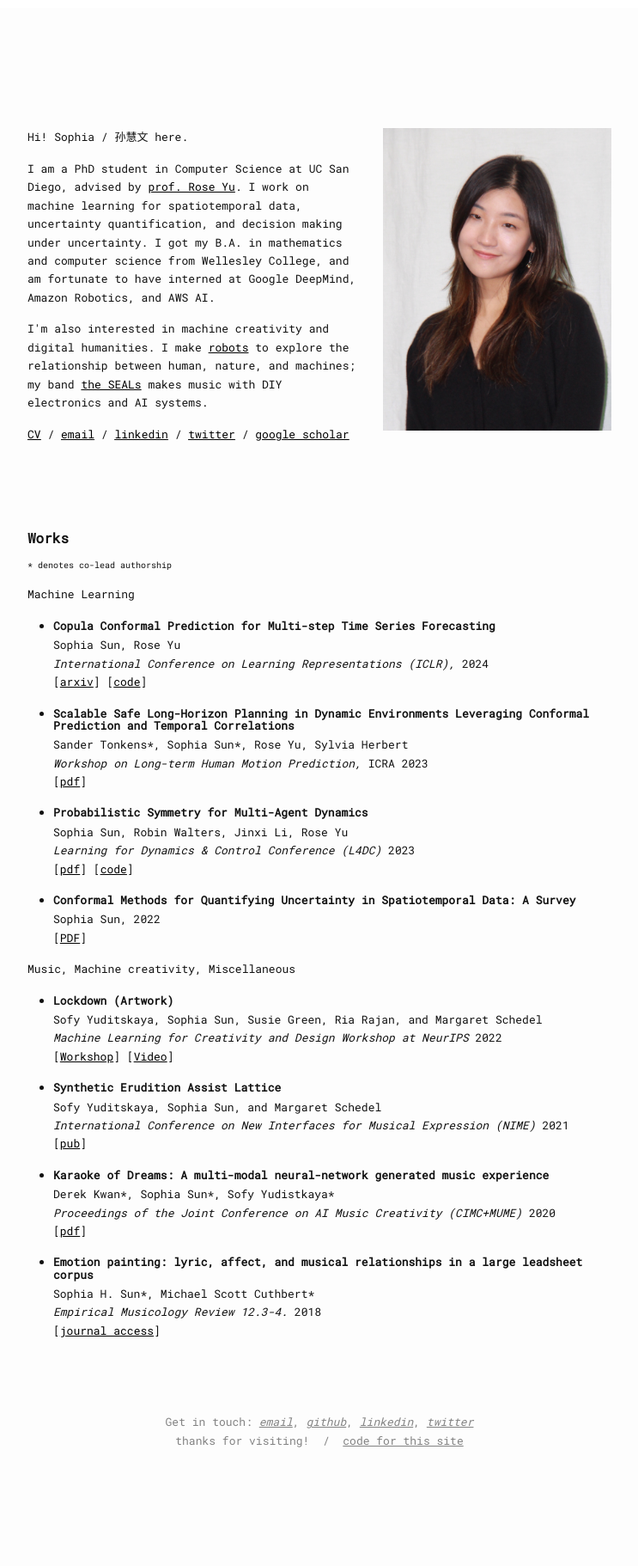
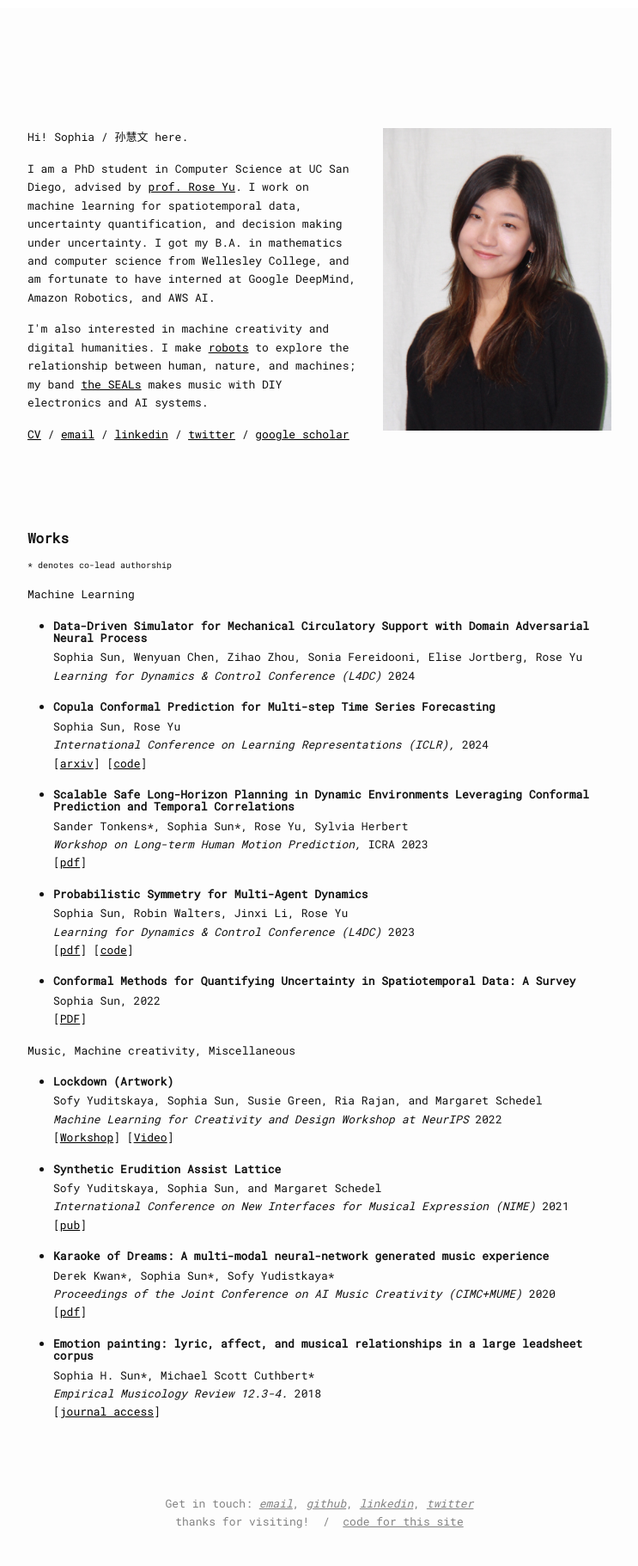
Before and after one commit to huiwenn/huiwenn.github.io, a Jekyll site: the page built from index.html, in a window 1280 px wide. Shown: the whole page at 86% size, without its empty margins (268-1011 px from the left). Built offline with Jekyll 4.4.1, drawn with Linux system fonts in a browser that asks for light colours; before the commit the page ends 1727 px from its top, so only the background shows below that.

Commit message:
some good news

```diff
--- a/index.html
+++ b/index.html
@@ -21,6 +21,11 @@ layout: homepage
 <h2>Works</h2>
 <p style="font-size:10px;"> * denotes co-lead authorship</p>
 <p > Machine Learning </p>
+<ul>
+<li><h4>Data-Driven Simulator for Mechanical Circulatory Support with Domain Adversarial Neural Process</h4> Sophia Sun, Wenyuan Chen, Zihao Zhou, Sonia Fereidooni, Elise Jortberg, Rose Yu <br>
+   <i> Learning for Dynamics & Control Conference (L4DC) </i> 2024 <br>
+   </li>
+</ul>
 <ul>
 <li><h4>Copula Conformal Prediction for Multi-step Time Series Forecasting</h4> Sophia Sun, Rose Yu <br>
   <i> International Conference on Learning Representations (ICLR), </i> 2024 <br>
```
